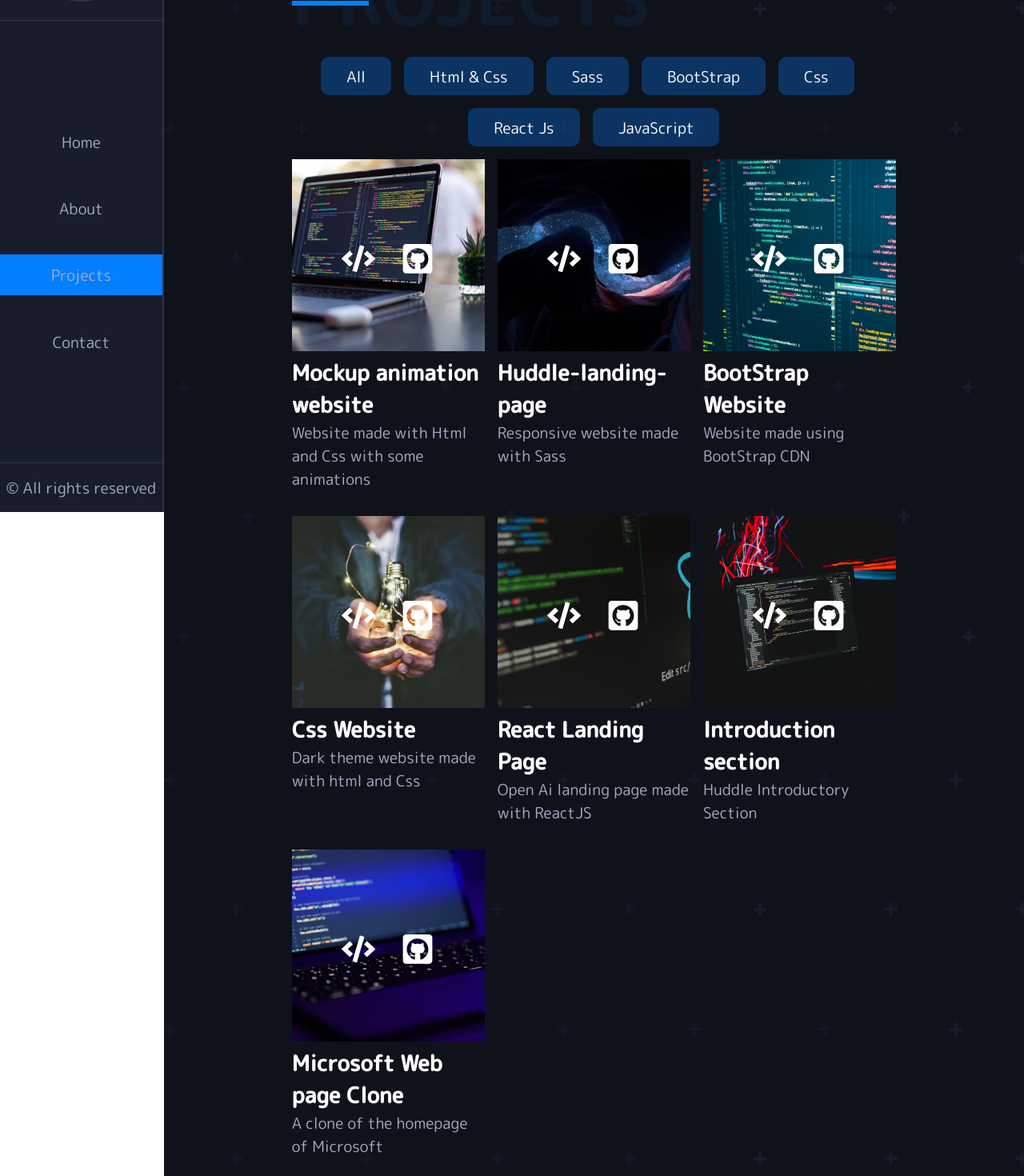
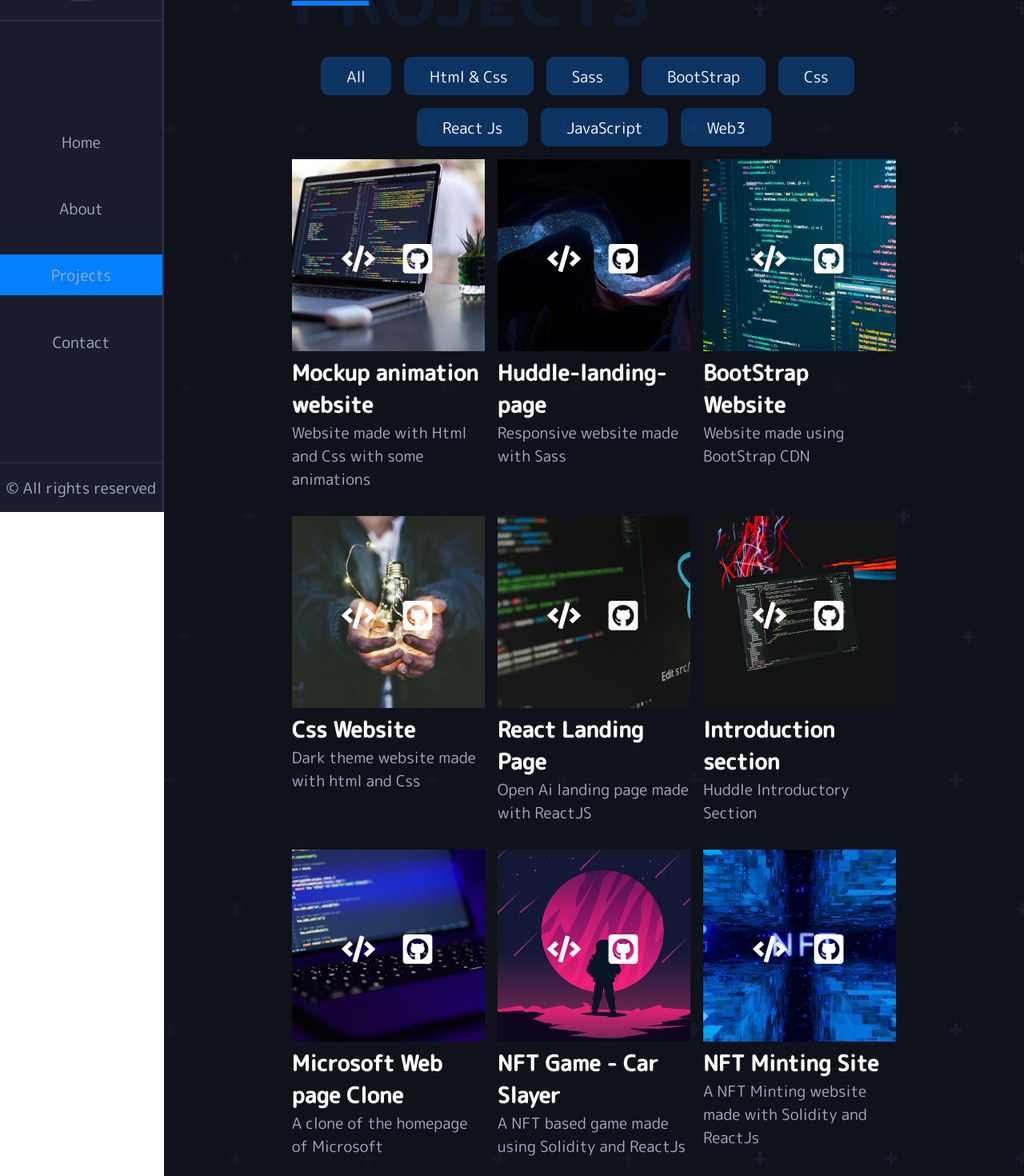
Before and after one commit to nirban256/personal_website, a React (Create React App) app: page /project in a window 1280 px wide. Shown: the part 160-1630 px from the top of the page at 80% size. Built offline with nearby package versions, Linux system fonts and the light colour scheme.

Commit message:
added Web3 projects

```diff
--- a/src/components/AllProjects.js
+++ b/src/components/AllProjects.js
@@ -5,6 +5,8 @@ import port4 from '../images/react.jpg';
 import port5 from '../images/dark-theme.jpg';
 import port6 from '../images/clone.jpg';
 import port7 from '../images/landing_page.jpg';
+import port8 from '../images/nft-game.png';
+import port9 from '../images/nft.jpg';
 import { FaGithubSquare, FaCode } from 'react-icons/fa';
 
 const projects = [
@@ -84,6 +86,28 @@ const projects = [
         image: port6,
         title: 'Microsoft Web page Clone',
         description: 'A clone of the homepage of Microsoft'
+    },
+    {
+        id: 8,
+        category: 'Web3',
+        link1: 'https://gck8sdx9taib.usemoralis.com/',
+        link2: 'https://github.com/nirban256/Car_Slayer-NFT-Game',
+        icon1: <FaCode size={42} color='white' />,
+        icon2: <FaGithubSquare size={42} color='white' />,
+        image: port8,
+        title: 'NFT Game - Car Slayer',
+        description: 'A NFT based game made using Solidity and ReactJs'
+    },
+    {
+        id: 9,
+        category: 'Web3',
+        link1: 'https://rw2lijq0uwyh.usemoralis.com/',
+        link2: 'https://github.com/nirban256/nft-minting',
+        icon1: <FaCode size={42} color='white' />,
+        icon2: <FaGithubSquare size={42} color='white' />,
+        image: port9,
+        title: 'NFT Minting Site',
+        description: 'A NFT Minting website made with Solidity and ReactJs'
     }
 ]
 
```
Also changed, not shown: src/images/nft-game.png (added), src/images/nft.jpg (added).
